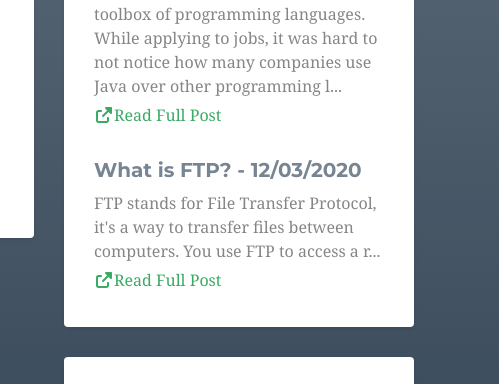
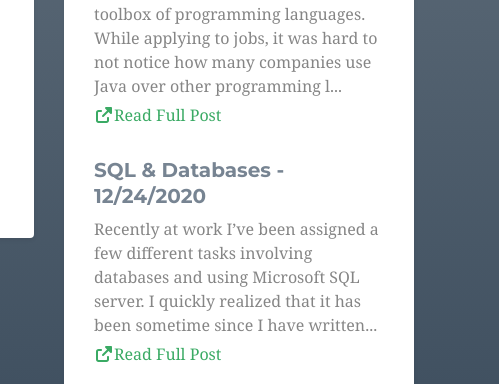
Before and after one commit to biagioo/TempPortfolioWebsite, a plain HTML site: page index.html in a window 1280 px wide. Shown: the part 2054-2438 px from the top of the page, 781-1280 px from the left. Drawn offline with nearby package versions, Linux system fonts and the light colour scheme; no server answers; some icons are missing.

Commit message:
added most recent blog post

```diff
--- a/index.html
+++ b/index.html
@@ -575,14 +575,14 @@
               <!--//item-->
 
                 <div class="item">
-                  <h3 class="title">What is FTP? - 12/03/2020</h3>
+                  <h3 class="title">SQL & Databases - 12/24/2020</h3>
                   <p class="summary">
-                    FTP stands for File Transfer Protocol, it's a way to transfer files between computers. You use FTP to access a r...
+                    Recently at work I’ve been assigned a few different tasks involving databases and using Microsoft SQL server. I quickly realized that it has been sometime since I have written...
                   </p>
                   <p>
                     <a
                       class="more-link"
-                      href="https://dev.to/mindful_developer/what-is-ftp-147m"
+                      href="https://dev.to/mindful_developer/sql-databases-1b53"
                       target="_blank"
                       ><i class="fas fa-external-link-alt"></i>Read Full Post</a
                     >
```
